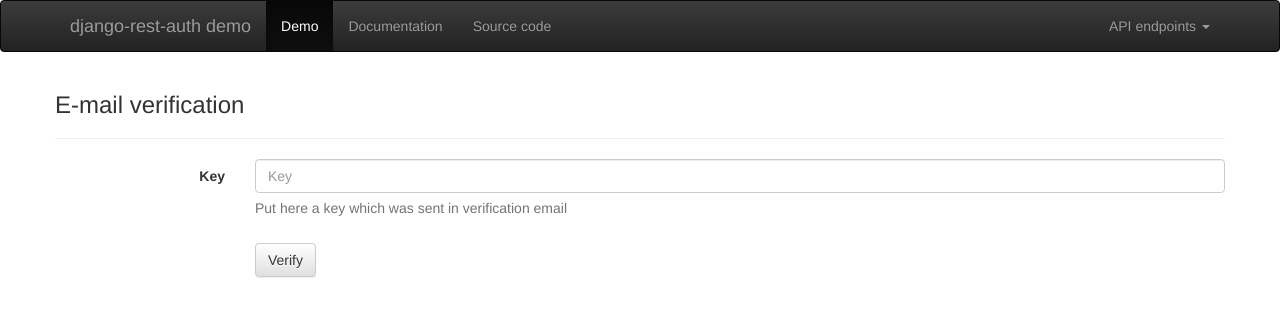
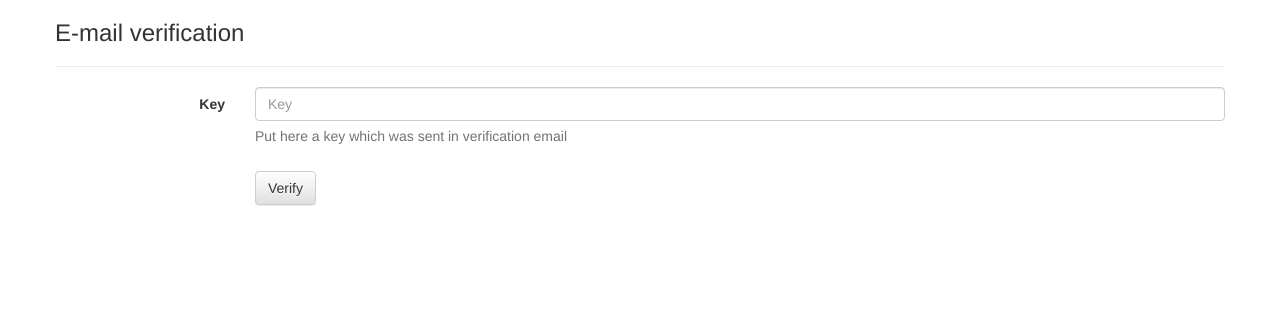
Before and after one commit to Taufique01/backend, a Django app: page /email-verification/ in a window 1280 px wide. Shown: the top 317 px of the page. Run offline with Django 3.2, Linux system fonts and the light colour scheme; some libraries are stand-ins or nearby versions.

Commit message:
dp upload

```diff
--- a/deploytodotasker/urls.py
+++ b/deploytodotasker/urls.py
@@ -24,11 +24,11 @@ urlpatterns = [
    # url(r'^image/$', TemplateView.as_view(template_name="image.html"), name='image'),
     url(r'^image/upload/$', imageUpload.upload_pic, name='upload_pic'),
   #  url(r'^$', TemplateView.as_view(template_name="base.html"), name='base'),
-   # url(r'^signup/$', TemplateView.as_view(template_name="signup.html"),name='signup'),
+   url(r'^signup/$', TemplateView.as_view(template_name="signup.html"),name='signup'),
     url(r'^email-verification/$', TemplateView.as_view(template_name="email_verification.html"),name='email-verification'),
   #  url(r'^login/$', TemplateView.as_view(template_name="login.html"),name='login'),
    # url(r'^logout/$', TemplateView.as_view(template_name="logout.html"),name='logout'),
-    #url(r'^password-reset/$',TemplateView.as_view(template_name="password_reset.html"),name='password-reset'),
+    url(r'^password-reset/$',TemplateView.as_view(template_name="password_reset.html"),name='password-reset'),
     url(r'^password-reset/confirm/$',TemplateView.as_view(template_name="password_reset_confirm.html"),name='password-reset-confirm'),
 
     #url(r'^user-details/$',TemplateView.as_view(template_name="user_details.html"),
--- a/templates/base.html
+++ b/templates/base.html
@@ -24,47 +24,7 @@
 
 <body role="document">
 
-    <div class="navbar navbar-inverse" role="navigation">
-      <div class="container">
-      <ul class="nav navbar-nav navbar-right">
-          <li class="dropdown">
-            <a href="#" class="dropdown-toggle" data-toggle="dropdown">API endpoints <span class="caret"></span></a>
 
-            <ul class="dropdown-menu" role="menu">
-                <!-- these pages don't require user token -->
-                <li><a href="{% url 'signup' %}">Signup</a></li>
-                <li><a href="{% url 'email-verification' %}">E-mail verification</a></li>
-                <li><a href="{% url 'login' %}">Login</a></li>
-                <li><a href="{% url 'password-reset' %}">Password Reset</a></li>
-                <li><a href="{% url 'password-reset-confirm' %}">Password Reset Confirm</a></li>
-                <li class="divider"></li>
-                <!-- these pages require user token -->
-                <li><a href="{% url 'user-details' %}">User details</a></li>
-                <li><a href="{% url 'logout' %}">Logout</a></li>
-                <li><a href="{% url 'password-change' %}">Password change</a></li>
-            </ul>
-          </li>
-        </ul>
-
-        <div class="navbar-header">
-          <button type="button" class="navbar-toggle collapsed" data-toggle="collapse" data-target=".navbar-collapse">
-            <span class="sr-only">Toggle navigation</span>
-            <span class="icon-bar"></span>
-            <span class="icon-bar"></span>
-            <span class="icon-bar"></span>
-          </button>
-          <a class="navbar-brand" href="/">django-rest-auth demo</a>
-        </div>
-        <div class="collapse navbar-collapse">
-          <ul class="nav navbar-nav">
-            <li class="active"><a href="/">Demo</a></li>
-            <li><a target="_blank" href="http://django-rest-auth.readthedocs.org/en/latest/">Documentation</a></li>
-            <li><a target="_blank" href="https://github.com/Tivix/django-rest-auth">Source code</a></li>
-
-          </ul>
-        </div><!--/.nav-collapse -->
-      </div>
-    </div>
 
 
     <div class="container theme-showcase" role="main">
```
